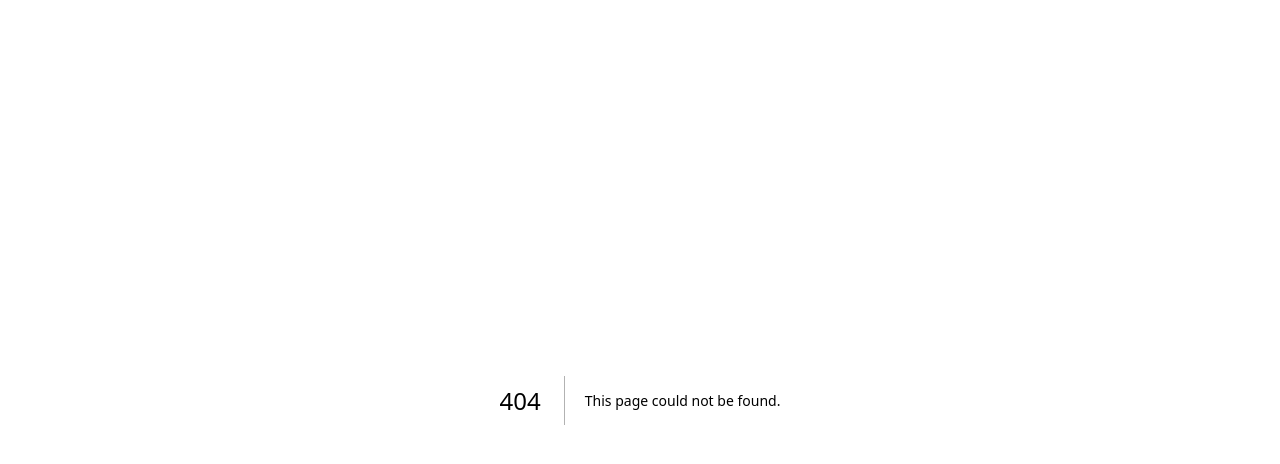
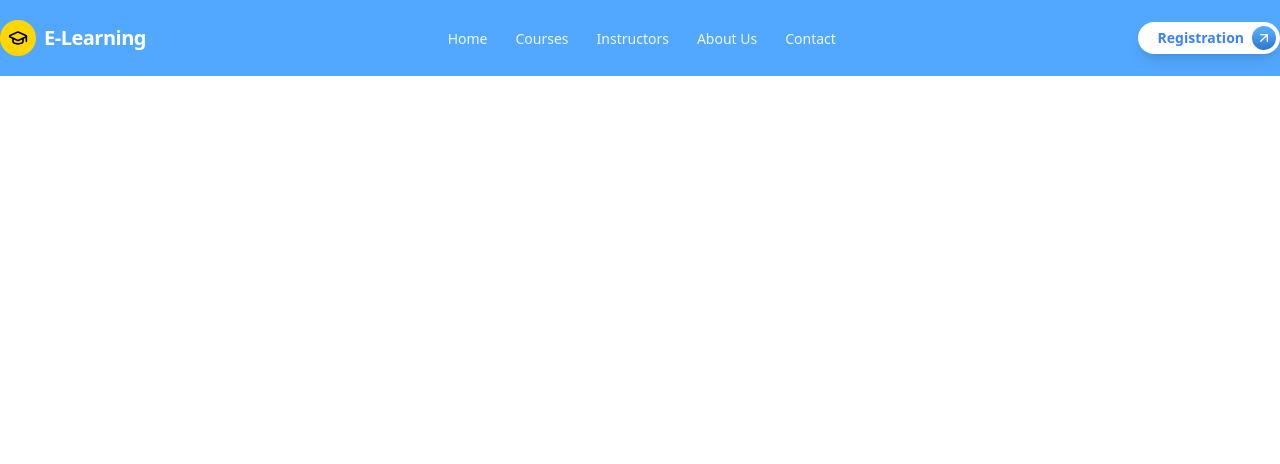
Before and after one commit to taiatulislam/e-learning, a Next.js app: page /courses in a window 1280 px wide. Before the commit this address had no page. Shown: the top 464 px of the page. Built offline with nearby package versions, Linux system fonts and the light colour scheme.

Commit message:
common navbar created

```diff
--- /dev/null
+++ b/app/courses/page.tsx
@@ -0,0 +1,10 @@
+import Navbar from "@/components/Navbar";
+import React from "react";
+
+export default function page() {
+  return (
+    <div className="">
+      <Navbar />
+    </div>
+  );
+}
--- a/components/HeroSection.tsx
+++ b/components/HeroSection.tsx
@@ -1,18 +1,10 @@
 "use client";
 
 import { motion, Variants } from "framer-motion";
-import { Search, ArrowUpRight, Star, GraduationCap } from "lucide-react";
+import { Search, Star, GraduationCap } from "lucide-react";
 import Image from "next/image";
-import { Button } from "@/components/ui/button";
 import ctaStudentImg from "@/public/assets/hero-student.png";
-
-const navLinks = [
-  { label: "Home", href: "/" },
-  { label: "Courses", href: "/courses" },
-  { label: "Instructors", href: "/instructors" },
-  { label: "About Us", href: "/about-us" },
-  { label: "Contact", href: "/contact" },
-];
+import Navbar from "./Navbar";
 
 const avatars = [
   "https://i.pravatar.cc/50?img=52",
@@ -80,39 +72,13 @@ export default function HeroSection() {
   return (
     <section className="hero-gradient min-h-screen overflow-hidden relative px-6">
       {/* Navbar */}
-      <motion.nav
+      <motion.div
         initial={{ opacity: 0, y: -20 }}
         animate={{ opacity: 1, y: 0 }}
         transition={{ duration: 0.5, ease: [0.22, 1, 0.36, 1] }}
-        className="relative z-20 flex items-center justify-between py-5 max-w-7xl mx-auto"
       >
-        <div className="flex items-center gap-2">
-          <div className="w-9 h-9 rounded-full bg-star flex items-center justify-center">
-            <GraduationCap className="w-5 h-5 text-black" />
-          </div>
-          <span className="text-xl font-bold text-white tracking-tight">
-            E-Learning
-          </span>
-        </div>
-
-        <ul className="hidden md:flex items-center gap-7">
-          {navLinks.map((link) => (
-            <li key={link.label}>
-              <a
-                href={link.href}
-                className="text-sm font-medium text-white/90 hover:text-white transition-colors"
-              >
-                {link.label}
-              </a>
-            </li>
-          ))}
-        </ul>
-
-        <Button variant="pill">
-          Registration
-          <ArrowUpRight className="w-7 h-7 icon-gradient rounded-full text-white p-1" />
-        </Button>
-      </motion.nav>
+        <Navbar from="home" />
+      </motion.div>
 
       {/* Hero Content */}
       <div className="relative z-10 flex flex-col items-center text-center px-4 pt-14 pb-0">
--- /dev/null
+++ b/components/Navbar.tsx
@@ -0,0 +1,56 @@
+"use client";
+
+import { ArrowUpRight, GraduationCap } from "lucide-react";
+import { Button } from "@/components/ui/button";
+
+type NavLink = {
+  label: string;
+  href: string;
+};
+
+type NavbarProps = {
+  from?: string;
+};
+
+const navLinks: NavLink[] = [
+  { label: "Home", href: "/" },
+  { label: "Courses", href: "/courses" },
+  { label: "Instructors", href: "/instructors" },
+  { label: "About Us", href: "/about-us" },
+  { label: "Contact", href: "/contact" },
+];
+
+export default function Navbar({ from }: NavbarProps) {
+  return (
+    <div className={`${from === "home"} ? "transparent" : bg-[#52a8ff]`}>
+      <nav className="relative z-20 flex items-center justify-between py-5 max-w-7xl mx-auto">
+        <div className="flex items-center gap-2">
+          <div className="w-9 h-9 rounded-full bg-star flex items-center justify-center">
+            <GraduationCap className="w-5 h-5 text-black" />
+          </div>
+          <span className="text-xl font-bold text-white tracking-tight">
+            E-Learning
+          </span>
+        </div>
+
+        <ul className="hidden md:flex items-center gap-7">
+          {navLinks.map((link) => (
+            <li key={link.label}>
+              <a
+                href={link.href}
+                className="text-sm font-medium text-white/90 hover:text-white transition-colors"
+              >
+                {link.label}
+              </a>
+            </li>
+          ))}
+        </ul>
+
+        <Button variant="pill">
+          Registration
+          <ArrowUpRight className="w-7 h-7 icon-gradient rounded-full text-white p-1" />
+        </Button>
+      </nav>
+    </div>
+  );
+}
```
